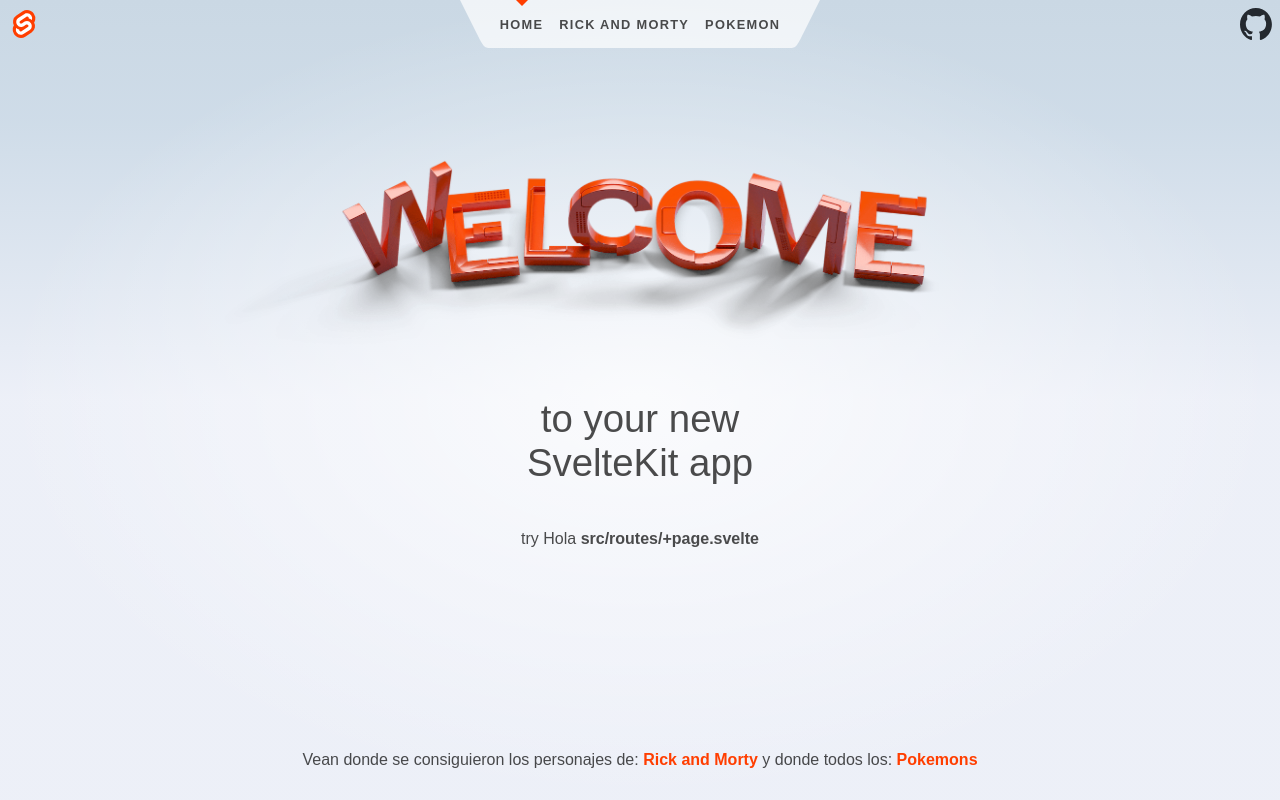
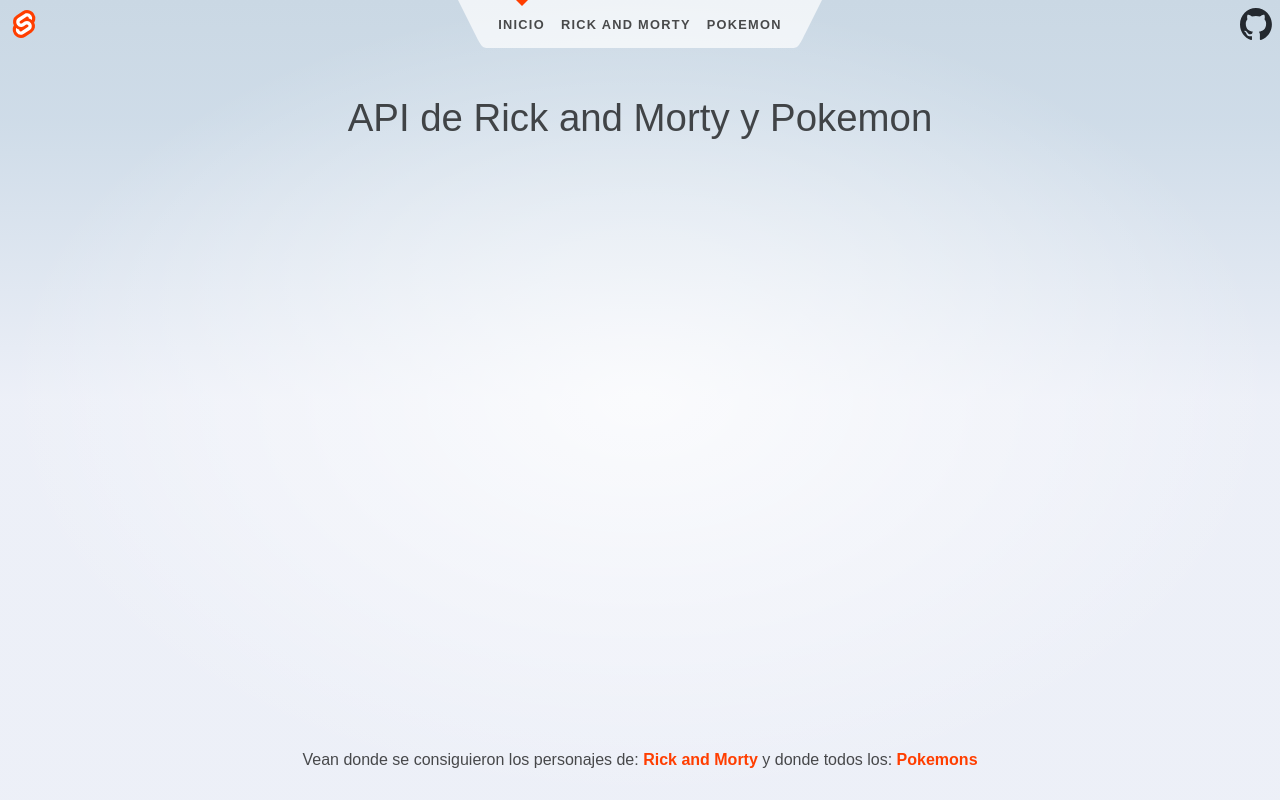
Before and after one commit to Fran-117/api_svelt_rick_and_morty, a SvelteKit app: page / in a window 1280 px wide. Built offline with nearby package versions, Linux system fonts and the light colour scheme.

Commit message:
Modificando el inicio

```diff
--- a/src/routes/+page.svelte
+++ b/src/routes/+page.svelte
@@ -1,57 +1,19 @@
 <script lang="ts">
-	import welcome from '$lib/images/svelte-welcome.webp';
-	import welcomeFallback from '$lib/images/svelte-welcome.png';
+
 </script>
 
 <svelte:head>
-	<title>Home</title>
+	<title>INCICIO</title>
 	<meta name="description" content="Svelte demo app" />
 </svelte:head>
 
 <section>
 	<h1>
-		<span class="welcome">
-			<picture>
-				<source srcset={welcome} type="image/webp" />
-				<img src={welcomeFallback} alt="Welcome" />
-			</picture>
-		</span>
-
-		to your new<br />SvelteKit app
+		API de Rick and Morty y Pokemon
 	</h1>
-
-	<h2>
-		try Hola <strong>src/routes/+page.svelte</strong>
-	</h2>
 
 </section>
 
 <style>
-	section {
-		display: flex;
-		flex-direction: column;
-		justify-content: center;
-		align-items: center;
-		flex: 0.6;
-	}
 
-	h1 {
-		width: 100%;
-	}
-
-	.welcome {
-		display: block;
-		position: relative;
-		width: 100%;
-		height: 0;
-		padding: 0 0 calc(100% * 495 / 2048) 0;
-	}
-
-	.welcome img {
-		position: absolute;
-		width: 100%;
-		height: 100%;
-		top: 0;
-		display: block;
-	}
 </style>
--- a/src/routes/Cabecera.svelte
+++ b/src/routes/Cabecera.svelte
@@ -19,7 +19,7 @@
 
 		<ul>
 			<li aria-current={page.url.pathname === '/' ? 'page' : undefined}>
-				<a href={resolve('/')}>Home</a>
+				<a href={resolve('/')}>INICIO</a>
 			</li>
 			<li aria-current={page.url.pathname === '/Rick_and_Morty' ? 'page' : undefined}>
 				<a href={resolve('/Rick_and_Morty')}>Rick and Morty</a>
--- a/src/routes/Imagenes.svelte
+++ b/src/routes/Imagenes.svelte
@@ -0,0 +1,2 @@
+<script>
+</script>
```
Also changed, not shown: src/lib/images/svelte-welcome.png (deleted), src/lib/images/svelte-welcome.webp (deleted).
